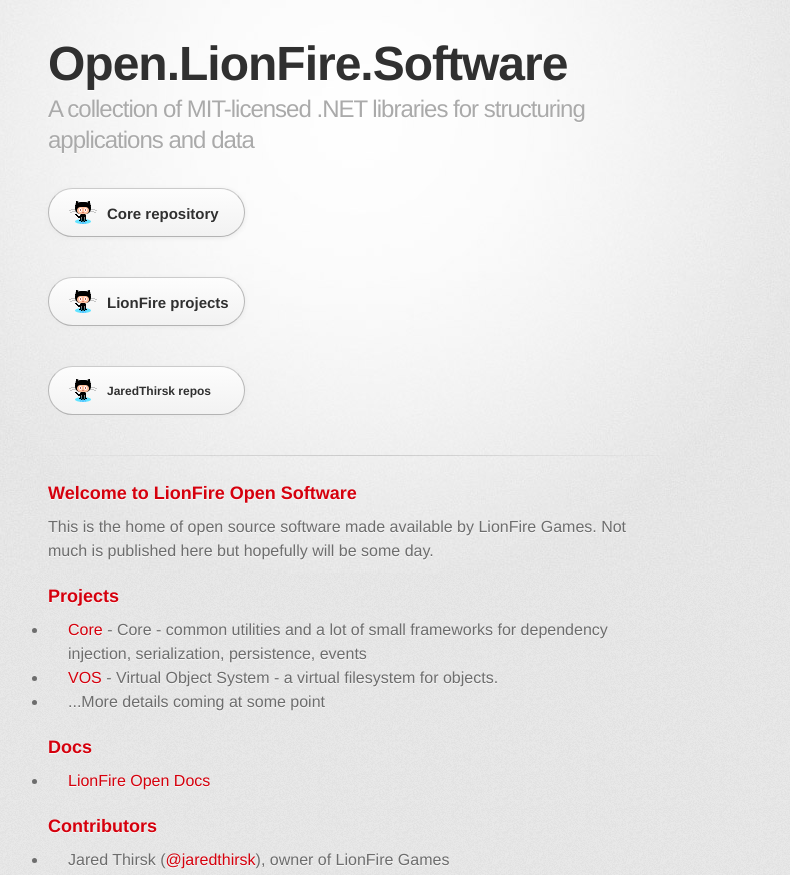
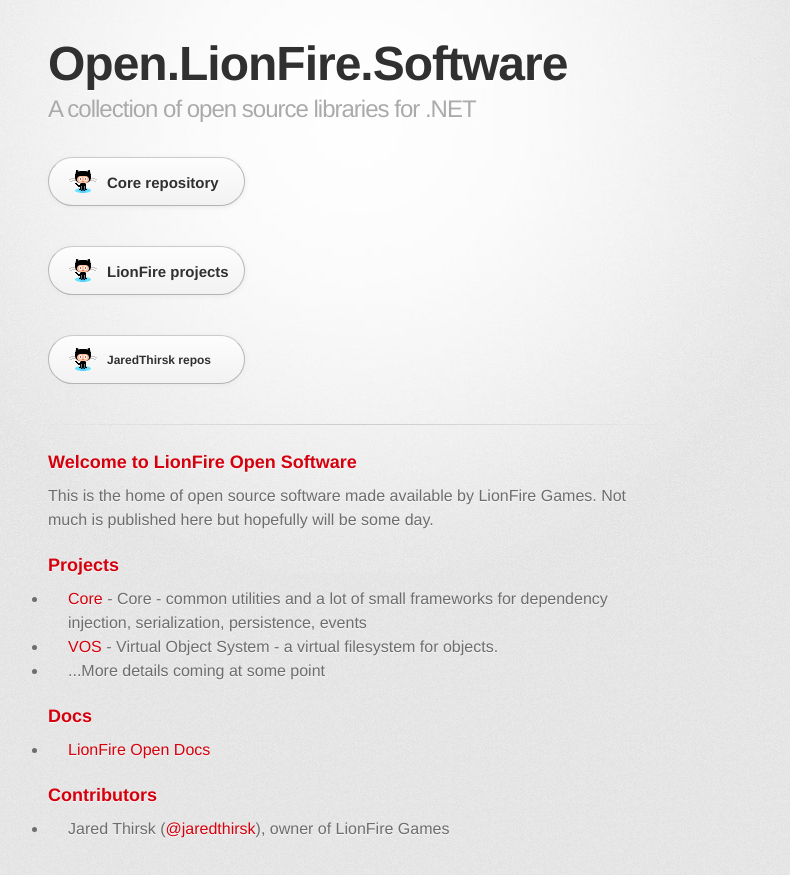
Before and after one commit to LionFire/lionfire.github.io, a plain HTML site: page index.html in a window 1280 px wide. Shown: the top 875 px of the page, without its empty margins (282-1072 px from the left). Drawn offline with Linux system fonts and the light colour scheme; a web font is replaced by a local one.

Commit message:
Update index.html

```diff
--- a/index.html
+++ b/index.html
@@ -19,7 +19,7 @@
 
         <header>
           <h1>Open.LionFire.Software</h1>
-          <h2>A collection of MIT-licensed .NET libraries for structuring applications and data</h2>
+          <h2>A collection of open source libraries for .NET</h2>
         </header>
 
         <section id="downloads" class="clearfix">
```
